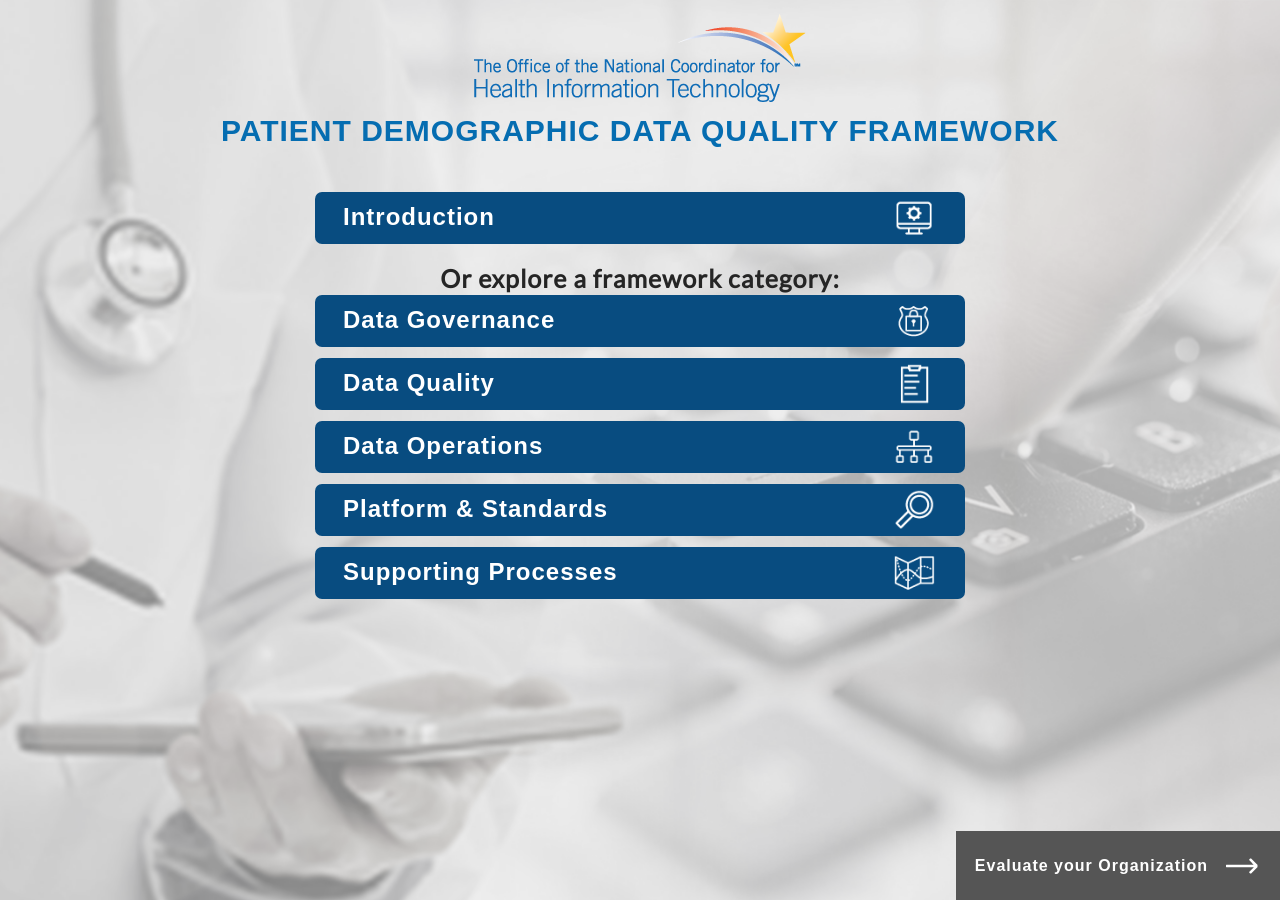
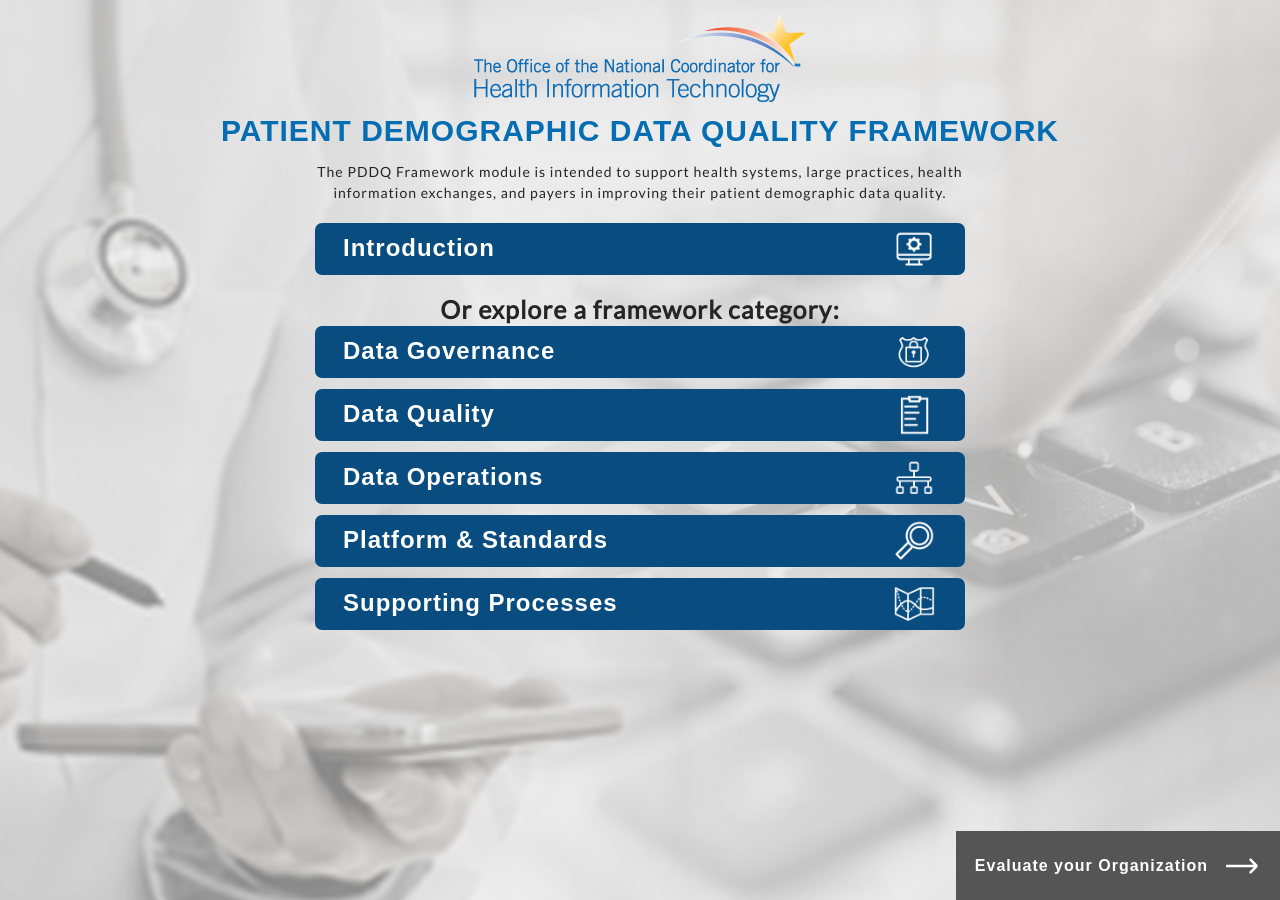
Before and after one commit to ai-stark/pddq-framework, a Jekyll site: the page built from index.html, in a window 1280 px wide. Built offline with Jekyll 4.4.1, drawn with Linux system fonts in a browser that asks for light colours.

Commit message:
add landing page text and title link to landing page

```diff
--- a/_includes/site-id-bar.html
+++ b/_includes/site-id-bar.html
@@ -1,4 +1,4 @@
 <div class="id-wrap">
 	<a href="https://www.healthit.gov/" target="_blank"><img class="onc-logo" src="{{site.baseurl}}/assets/images/onc_logo.png" alt="ONC Logo"></a>
-	<h1 class="site-title">Patient Demographic Data Quality Framework</h1>
+	<h1 class="site-title"><a href="{{site.baseurl}}/">Patient Demographic Data Quality Framework</a></h1>
 </div>
--- a/assets/css/pages/_home.scss
+++ b/assets/css/pages/_home.scss
@@ -15,7 +15,7 @@
 	font-weight: $font-bold;
 	font-size: 2.143em;
 	margin-top: .4em;
-	margin-bottom: 1.5em;
+	//margin-bottom: 1.5em;
 }
 
 .trigger-wrap{
--- a/assets/css/pages/_page.scss
+++ b/assets/css/pages/_page.scss
@@ -17,6 +17,10 @@
 		position: absolute;
 		right: 2.2em;
 		bottom: 0;
+		a{
+			text-decoration: none;
+			color: inherit;
+		}
 	}
 }
 
--- a/index.html
+++ b/index.html
@@ -7,6 +7,9 @@
 		<div class="is-center">
 			<img src="{{site.baseurl}}/assets/images/onc_logo.png" alt="ONC Logo">
 			<h1 class="site-title">Patient Demographic Data Quality Framework</h1>
+			<div class="content">
+				<p>The PDDQ Framework module is intended to support health systems, large practices, health information exchanges, and payers in improving their patient demographic data quality.</p>
+			</div>
 		</div>
 
 		<div id="top-of-page">
```
